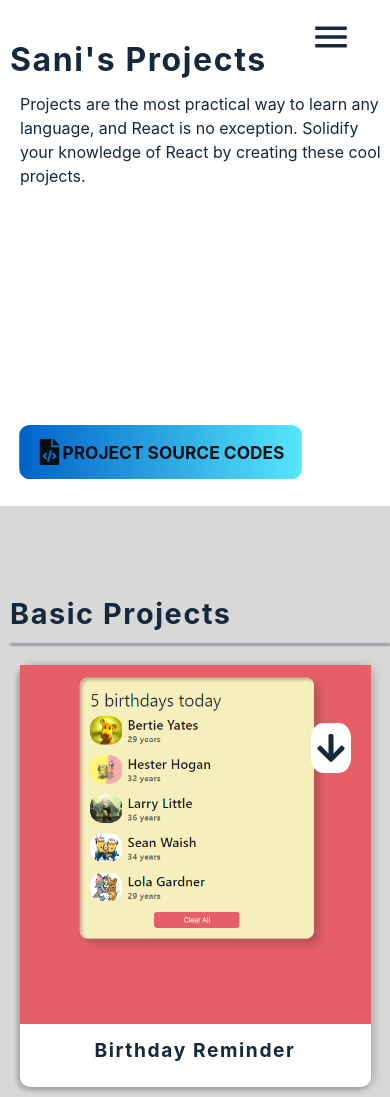
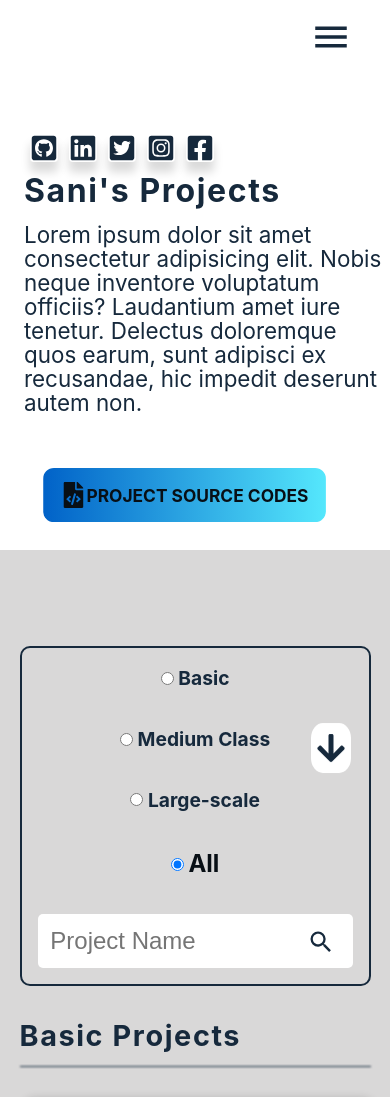
Before and after one commit to Kaculoss/all-projects, a React (Create React App) app in the folder 00-my_website/: page /projects in a window 390 px wide. Shown: the top 1097 px of the page. Built offline with nearby package versions, Linux system fonts and the light colour scheme.

Commit message:
finished my projects page

```diff
--- a/00-my_website/src/App.css
+++ b/00-my_website/src/App.css
@@ -77,19 +77,6 @@ img {
   width: 90%;
   margin: 0 auto;
 }
-
-/* .App-header::before {
-  content: "";
-  position: absolute;
-  width: 100%;
-  height: 65%;
-  top: 0;
-  left: 0;
-  background: url(./images/header\ back.png);
-  background-size: cover;
-  background-repeat: no-repeat;
-  z-index: -1;
-} */
 
 /* NAVMENU */
 .NavMenu-div {
@@ -921,43 +908,129 @@ FaFacebookSquare color="#3b5998"
   }
 }
 
-.App-header {
+/* PROJECT GROUP */
+.projectGroup {
+  padding-bottom: 10rem;
+}
+
+.projectGroup .main-title {
+  font-size: 1.5rem;
+}
+
+.projectGroup .underline {
+  margin-top: 3px;
+  width: 100%;
+  height: 1px;
+  background: #16293c;
+  filter: blur(1.2px);
+}
+
+.projectGroup .main-projects {
+  display: flex;
+  flex-wrap: wrap;
+  /* position: relative; */
+  gap: 1.5rem;
+  padding-top: 0rem;
+  justify-content: center;
+  align-items: center;
+}
+
+.projectGroup .projectItem {
+  width: 100%;
+  max-width: 350px;
+  transition: 0.3s ease;
+  cursor: pointer;
+  padding-top: 0;
+  margin-top: 2rem;
+}
+
+.projectGroup .projectItem:hover {
+  transform: scale(1.05);
+  -webkit-transform: scale(1.05);
+  -ms-transform: scale(1.05);
+}
+
+.projectGroup .projectItem .projectItem-img {
+  box-shadow: -3px 3px 5px rgba(0, 0, 0, 0.2), 3px 0 10px rgba(0, 0, 0, 0.2);
+  border: none;
+}
+
+.projectGroup .projectItem .projectItem-info {
+  box-shadow: -3px 3px 5px rgba(0, 0, 0, 0.2), 3px 0 10px rgba(0, 0, 0, 0.2);
+}
+
+@media screen and (max-width: 768px) {
+  .projectGroup .projectItem {
+    max-width: 100%;
+  }
+}
+
+/* PROJECTS PAGE */
+
+/* .App-header {
   position: relative;
   display: flex;
   flex-direction: column;
   background-color: #fff;
   width: 100%;
-  /* justify-content: space-between; */
   z-index: 1;
   align-items: flex-start;
+} */
+
+.projectPage .projectPage-header {
+  background-color: #fff;
+  display: flex;
+  justify-content: center;
+  align-items: center;
+  padding-top: 8rem;
 }
 
-.App-header .social-media-icons {
-  display: none;
+.projectPage .projectPage-img {
+  flex: 6;
 }
 
-.App-header-info {
+/* .App-header .social-media-icons {
+  display: none;
+} */
+
+/* .App-header-info {
   width: 100%;
   display: flex;
   flex-direction: row-reverse;
   justify-content: space-between;
   align-items: center;
-}
+} */
 
-.personal-info {
+/* .personal-info {
   padding-top: 40px;
   padding-left: 10px;
-}
+} */
 
-.info {
-  height: 60vh;
+.projectPage .info {
+  min-height: 50vh;
+  flex: 5;
   display: flex;
   flex-direction: column;
   justify-content: space-between;
   align-items: flex-start;
+  padding-left: 1.5rem;
 }
 
-.info .MyButton .link-button {
+.projectPage .personal-info {
+  width: 100%;
+}
+
+.projectPage .personal-info .PText {
+  max-width: 100%;
+  margin: 0;
+}
+
+.projectPage .personal-info .PText p {
+  width: 100%;
+  /* margin: 0; */
+}
+
+.projectPage .info .MyButton .link-button {
   margin-left: 30px;
   margin-bottom: 30px;
   padding: 0.8em 1em;
@@ -968,6 +1041,51 @@ FaFacebookSquare color="#3b5998"
   font-size: 1rem;
   font-weight: bolder;
   animation: zoom-in-zoom-out 3s ease infinite;
+}
+
+.projectPage .projects-main {
+  padding-top: 6rem;
+  display: flex;
+  flex-direction: column;
+}
+
+.projectPage .projects-main-up {
+  display: flex;
+  align-items: center;
+  justify-content: space-between;
+  padding: 1rem;
+  margin-bottom: 2rem;
+  border: 2px solid #16293c;
+  border-radius: 10px;
+}
+
+.projectPage .projects-searchBar {
+  width: 300px;
+  position: relative;
+}
+
+/* .projectPage .projects-searchBar form {
+  display: flex;
+  justify-content: center;
+  align-items: center;
+  gap: 1rem;
+} */
+
+.projectPage .projects-searchBar input {
+  width: 100%;
+  font-size: 1.5rem;
+  padding: 0.8rem;
+  border-radius: 5px;
+  border: none;
+  outline: none;
+  color: #16293c;
+}
+
+.projectPage .projects-searchBar .searchIcon {
+  position: absolute;
+  right: 1rem;
+  top: 0.85rem;
+  width: 2rem;
 }
 
 @keyframes zoom-in-zoom-out {
@@ -982,31 +1100,49 @@ FaFacebookSquare color="#3b5998"
   }
 }
 
-.App-header-info p {
+@media screen and (max-width: 768px) {
+  .projectPage .projectPage-img {
+    display: none;
+  }
+
+  .projectPage .info {
+    flex: 1;
+  }
+
+  .projectPage .projects-main-up {
+    flex-direction: column;
+    gap: 2rem;
+  }
+
+  .projectPage .MyRadioButton {
+    flex-direction: column;
+    align-items: center;
+    justify-content: center;
+  }
+
+  .projectPage .projects-searchBar,
+  .projectPage .projects-searchBar form,
+  .projectPage .projects-searchBar input {
+    width: 100%;
+  }
+}
+
+/* .App-header-info p {
   margin-left: 10px;
   font-size: 1rem;
-}
+} */
 
-.header-image {
+/* .header-image {
   display: none;
-}
+} */
 
-@media screen and (min-width: 768px) {
+/* @media screen and (min-width: 768px) {
   .App-header .social-media-icons {
     display: block;
     margin-top: 10px;
     position: absolute;
     right: 10px;
   }
-
-  /* .App-header-personal li {
-    cursor: pointer;
-    transition: 0.2s ease-in-out;
-  }
-
-  .App-header-personal li:hover {
-    transform: translate(0, 0.3em) scale(1.1);
-  } */
 
   .header-image {
     display: block;
@@ -1015,89 +1151,7 @@ FaFacebookSquare color="#3b5998"
     object-fit: cover;
     z-index: -1;
   }
-}
-
-.App-main {
-  padding-top: 10px;
-  display: flex;
-  flex-direction: column;
-}
-
-.App-main-title {
-  margin-top: 80px;
-  margin-left: 10px;
-}
-
-.underline {
-  margin-top: 3px;
-  width: 100%;
-  height: 1px;
-  background: #16293c;
-  filter: blur(1.2px);
-}
-
-.App-main-projects {
-  margin-bottom: 50px;
-  margin-top: 20px;
-  display: flex;
-  flex-wrap: wrap;
-}
-
-@media screen and (min-width: 768px) {
-  .App-main-projects {
-    width: 85%;
-    margin: auto;
-    margin-bottom: 50px;
-    margin-top: 20px;
-  }
-}
-
-.project {
-  margin: 0 auto;
-  width: 90%;
-  height: 50vh;
-  /* max-width: 400px; */
-  display: flex;
-  flex-direction: column;
-  align-items: center;
-  justify-content: space-between;
-  background: #fff;
-  border-radius: 10px;
-  margin-bottom: 50px;
-  box-shadow: -3px 3px 5px rgba(0, 0, 0, 0.2), 3px 0 10px rgba(0, 0, 0, 0.2);
-  transition: 0.3s ease;
-  cursor: pointer;
-}
-
-@media screen and (min-width: 768px) {
-  .project {
-    max-width: 350px;
-  }
-}
-
-.project:hover {
-  transform: scale(1.05);
-  -webkit-transform: scale(1.05);
-  -ms-transform: scale(1.05);
-}
-
-.project img {
-  width: 100%;
-  height: 85%;
-  object-fit: cover;
-}
-
-.project-name {
-  flex: 15%;
-  width: 100%;
-  display: flex;
-  align-items: center;
-  justify-content: center;
-}
-
-.project-name h3 {
-  font-size: 1.2rem;
-}
+} */
 
 /* SCROLL BUTTON */
 .visible-scroll {
--- a/00-my_website/src/Components/NavMenu.js
+++ b/00-my_website/src/Components/NavMenu.js
@@ -35,7 +35,6 @@ const NavMenu = () => {
         <li>
           <NavLink
             to="/"
-            exact
             style={activate}
             onClick={() => setShowNav(!showNav)}
             role="button"
--- /dev/null
+++ b/00-my_website/src/Components/ProjectGroup.js
@@ -0,0 +1,19 @@
+import React from "react";
+import ProjectItem from "./ProjectItem";
+
+export default function ProjectGroup({ projects }) {
+  return (
+    <div className="projectGroup">
+      <div className="main-title">
+        <h2>{projects.name} Projects</h2>
+        <div className="underline"></div>
+      </div>
+      <div className="main-projects">
+        {projects.projects.map((project) => {
+          const { id, img, name } = project;
+          return <ProjectItem key={id} img={img} title={name} />;
+        })}
+      </div>
+    </div>
+  );
+}
--- a/00-my_website/src/Pages/Projects.js
+++ b/00-my_website/src/Pages/Projects.js
@@ -1,25 +1,125 @@
 import { projectData } from "../projectData";
 import { IconContext } from "react-icons";
 import { FaFileCode } from "react-icons/fa";
+import { MdSearch } from "react-icons/md";
 import SocialMediaIcons from "../Components/SocialMediaIcons";
 import MyButton from "../Components/MyButton";
+import ContactSection from "../Components/ContactSection";
+import Ptext from "../Components/Ptext";
+import MyRadioButton from "../Components/MyRadioButton";
+import ProjectGroup from "../Components/ProjectGroup";
+import { useEffect, useState } from "react";
 
 function Projects() {
+  const [category, setCategory] = useState("All");
+  const [viewProjects, setViewProjects] = useState(projectData.allProjects);
+  const [searchText, setSearchText] = useState("");
+
+  const theProjects = {
+    Basic: projectData.allProjects[0],
+    Medium_Class: projectData.allProjects[1],
+    Large_Scale: projectData.allProjects[2],
+    All: projectData.allProjects,
+  };
+
+  const handleChange = (e) => {
+    e.preventDefault();
+    setSearchText(e.target.value);
+    if (!e.target.value.length > 0) {
+      if (category === "Basic") {
+        setViewProjects([theProjects.Basic]);
+      } else if (category === "Medium Class") {
+        setViewProjects([theProjects.Medium_Class]);
+      } else if (category === "Large-scale") {
+        setViewProjects([theProjects.Large_Scale]);
+      } else {
+        setViewProjects(theProjects.All);
+      }
+    }
+  };
+
+  useEffect(() => {
+    if (searchText === "") {
+      return;
+    } else {
+      if (category === "Basic") {
+        const filtered = theProjects.Basic.projects.filter((item) =>
+          item.name.toLowerCase().match(searchText.toLowerCase())
+        );
+        setViewProjects([{ name: "basic", projects: filtered }]);
+      }
+      if (category === "Medium Class") {
+        const filtered = theProjects.Medium_Class.projects.filter((item) =>
+          item.name.toLowerCase().match(searchText.toLowerCase())
+        );
+        setViewProjects([{ name: "medium class", projects: filtered }]);
+      }
+      if (category === "Large-scale") {
+        const filtered = theProjects.Large_Scale.projects.filter((item) =>
+          item.name.toLowerCase().match(searchText.toLowerCase())
+        );
+        setViewProjects([{ name: "large-scale", projects: filtered }]);
+      }
+      if (category === "All") {
+        const filtered1 = theProjects.Basic.projects.filter((item) =>
+          item.name.toLowerCase().match(searchText.toLowerCase())
+        );
+
+        const filtered2 = theProjects.Medium_Class.projects.filter((item) =>
+          item.name.toLowerCase().match(searchText.toLowerCase())
+        );
+
+        const filtered3 = theProjects.Large_Scale.projects.filter((item) =>
+          item.name.toLowerCase().match(searchText.toLowerCase())
+        );
+        setViewProjects([
+          { name: "basic", projects: filtered1 },
+          { name: "medium class", projects: filtered2 },
+          { name: "large-scale", projects: filtered3 },
+        ]);
+      }
+    }
+  }, [
+    searchText,
+    category,
+    theProjects.Basic,
+    theProjects.Medium_Class,
+    theProjects.Large_Scale,
+    theProjects.All,
+  ]);
+
+  useEffect(() => {
+    if (category === "Basic") {
+      setViewProjects([theProjects.Basic]);
+    } else if (category === "Medium Class") {
+      setViewProjects([theProjects.Medium_Class]);
+    } else if (category === "Large-scale") {
+      setViewProjects([theProjects.Large_Scale]);
+    } else {
+      setViewProjects(theProjects.All);
+    }
+  }, [
+    category,
+    theProjects.Basic,
+    theProjects.Medium_Class,
+    theProjects.Large_Scale,
+    theProjects.All,
+  ]);
+
   return (
     <IconContext.Provider value={{ size: "2em" }}>
-      <div className="App">
-        <header className="App-header">
-          <SocialMediaIcons />
-          <div className="App-header-info">
-            <img src="./images/head.webp" className="header-image" alt="head" />
+      <div className="projectPage">
+        <div className="projectPage-header">
           <div className="info">
+            <SocialMediaIcons drow />
             <div className="personal-info">
               <h1>Sani's Projects</h1>
-                <p>
-                  Projects are the most practical way to learn any language, and
-                  React is no exception. Solidify your knowledge of React by
-                  creating these cool projects.
-                </p>
+              <Ptext>
+                Lorem ipsum dolor sit amet consectetur adipisicing elit. Nobis
+                neque inventore voluptatum officiis? Laudantium amet iure
+                tenetur. Delectus doloremque quos earum, sunt adipisci ex
+                recusandae, hic impedit deserunt autem non.
+              </Ptext>
             </div>
             <MyButton
               btnLink="https://github.com/Kaculoss/all-projects"
@@ -31,44 +131,39 @@ function Projects() {
               }
             />
           </div>
+          <div className="projectPage-img">
+            <img src="./images/head.webp" alt="head" />
           </div>
-        </header>
-        <main className="App-main">
-          {projectData.allProjects.map((project) => (
-            <AllProjects key={project.name} projects={project} />
+        </div>
+        <div className="container">
+          <main className="projects-main">
+            <div className="projects-main-up">
+              <MyRadioButton
+                showAll
+                category={category}
+                setCategory={setCategory}
+              />
+              <div className="projects-searchBar">
+                <form>
+                  <input
+                    type="text"
+                    value={searchText}
+                    onChange={handleChange}
+                    placeholder="Project Name"
+                  />
+                  <MdSearch className="searchIcon" />
+                </form>
+              </div>
+            </div>
+            {viewProjects.map((project) => (
+              <ProjectGroup key={project.name} projects={project} />
             ))}
           </main>
+          <ContactSection />
+        </div>
       </div>
     </IconContext.Provider>
   );
 }
 
-const AllProjects = ({ projects }) => {
-  return (
-    <>
-      <div className="App-main-title">
-        <h2>{projects.name} Projects</h2>
-        <div className="underline"></div>
-      </div>
-      <div className="App-main-projects">
-        {projects.projects.map((project) => {
-          const { id, img, name } = project;
-          return <Project key={id} img={img} name={name} />;
-        })}
-      </div>
-    </>
-  );
-};
-
-const Project = ({ img, name }) => {
-  return (
-    <div className="project">
-      <img src={img} alt={name} />
-      <div className="project-name">
-        <h3>{name}</h3>
-      </div>
-    </div>
-  );
-};
-
 export default Projects;
```
Lines whose indentation alone changed are shown as unchanged.
